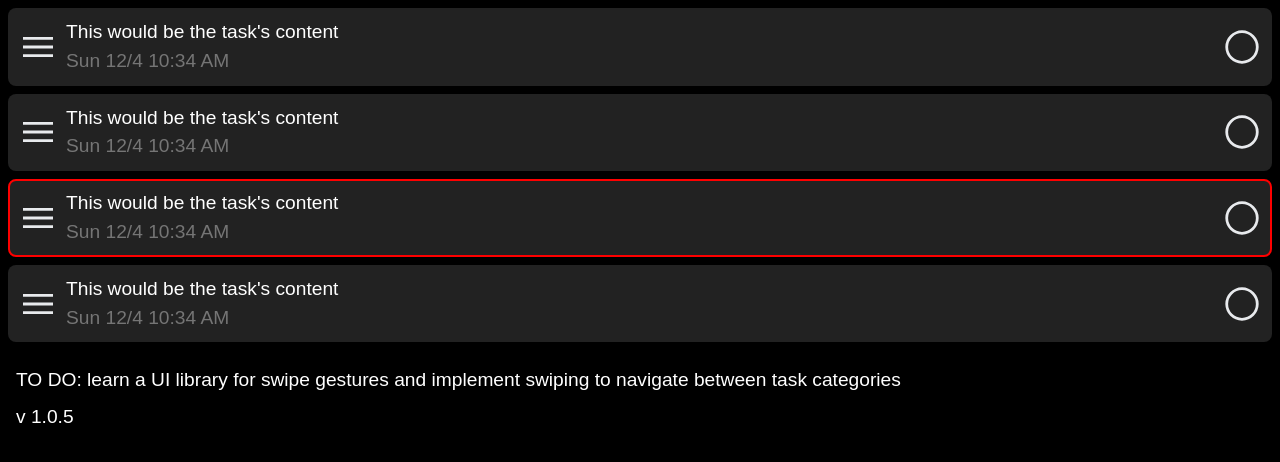
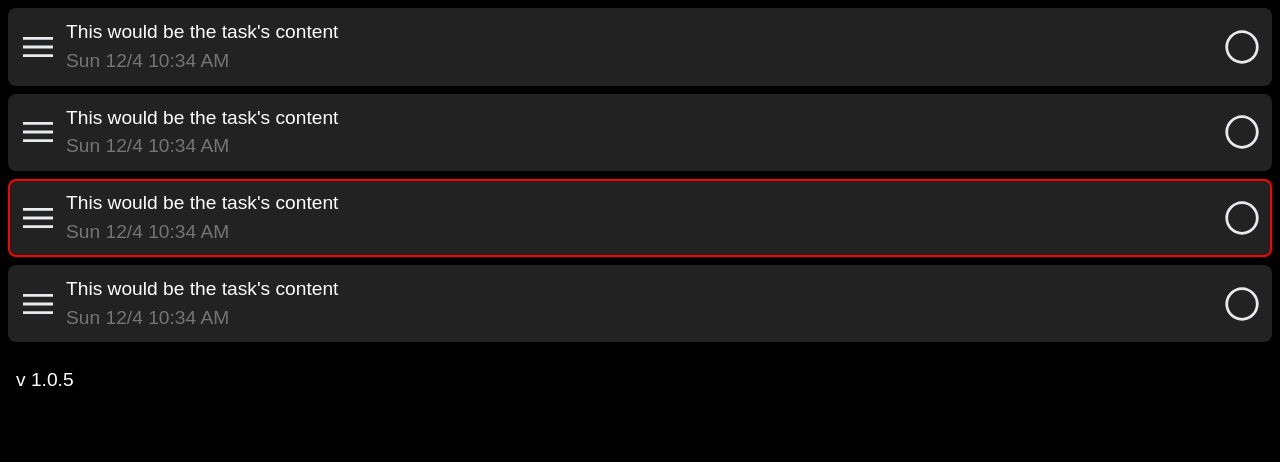
Before and after one commit to PROMCz11/taskmanagermobile, a SvelteKit app: page / in a window 1280 px wide. Shown: the top 462 px of the page. Built offline with nearby package versions, Linux system fonts and the light colour scheme.

Commit message:
Removing a note

```diff
--- a/src/routes/+page.svelte
+++ b/src/routes/+page.svelte
@@ -16,7 +16,7 @@
 <Drawer />
 
 <div style="padding: 1rem;" class="to-be-deleted">
-    <p>TO DO: learn a UI library for swipe gestures and implement swiping to navigate between task categories</p>
+    <!-- <p>TO DO</p> -->
 
     <p>v 1.0.5</p>
 </div>
```
